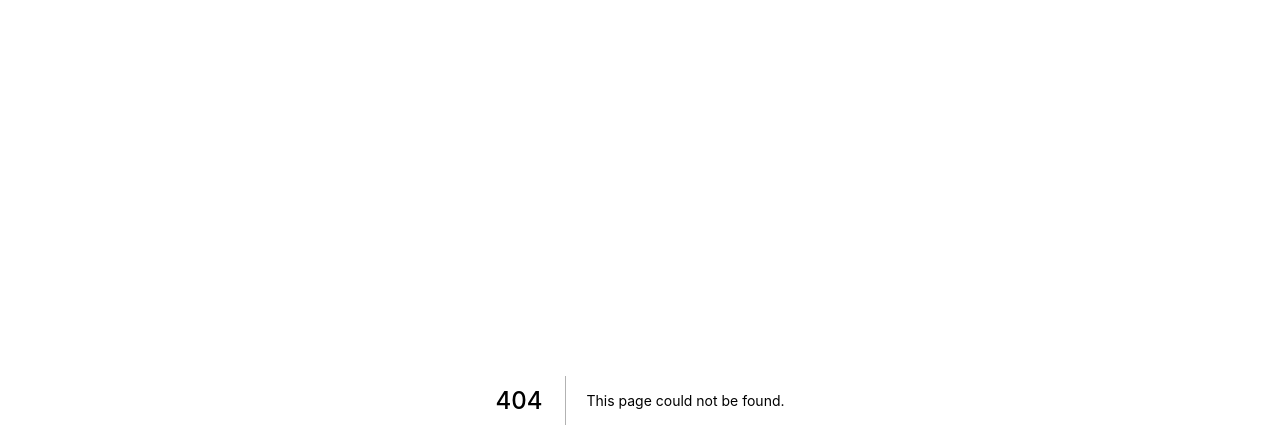
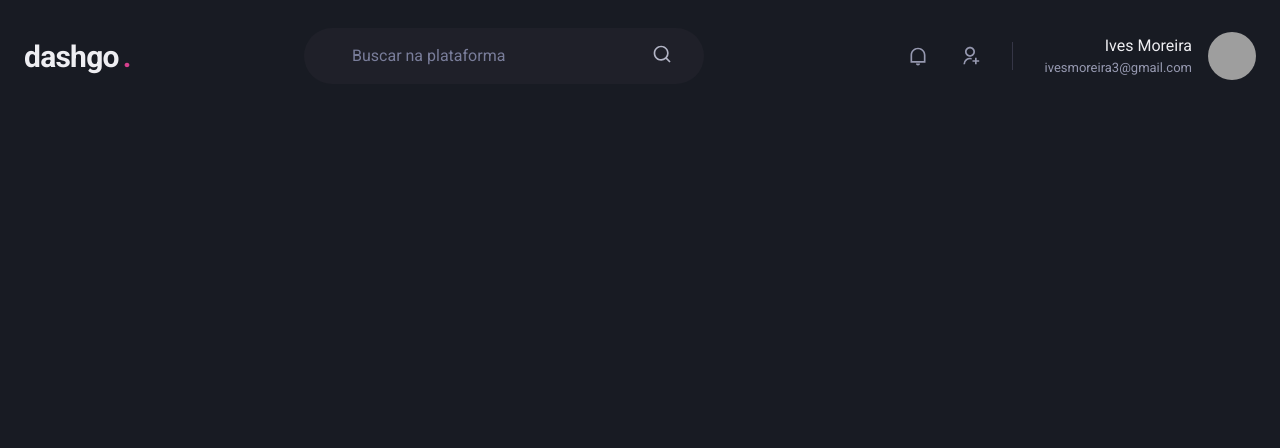
Before and after one commit to Ives-Gomes/dashgo, a Next.js app: page /dashboard in a window 1280 px wide. Before the commit this address had no page. Shown: the top 448 px of the page. Built offline with nearby package versions, Linux system fonts and the light colour scheme; grey boxes are pictures that could not be loaded.

Commit message:
feat: add header search bar and user infos

```diff
--- a/package.json
+++ b/package.json
@@ -16,7 +16,8 @@
     "framer-motion": "^7.2.0",
     "next": "12.2.5",
     "react": "18.2.0",
-    "react-dom": "18.2.0"
+    "react-dom": "18.2.0",
+    "react-icons": "4.2.0"
   },
   "devDependencies": {
     "@types/node": "18.7.6",
--- /dev/null
+++ b/src/components/Header.tsx
@@ -0,0 +1,78 @@
+import { Flex, Input, Text, Icon, HStack, Box, Avatar } from '@chakra-ui/react'
+import { RiSearchLine, RiNotificationLine, RiUserAddLine } from 'react-icons/ri'
+
+export default function Header() {
+  return (
+    <Flex
+      as="header"
+      w="100%"
+      maxW={1480}
+      h="20"
+      mx="auto"
+      mt="4"
+      px="6"
+      align="center"
+    >
+      <Text
+        fontSize="3xl"
+        fontWeight="bold"
+        letterSpacing="tight"
+        w="64"
+      >
+        dashgo
+        <Text as="span" ml="1" color="pink.500">.</Text>
+      </Text>
+
+      <Flex
+        as="label"
+        flex="1"
+        py="4"
+        px="8"
+        ml="6"
+        maxW={400}
+        alignSelf="center"
+        color="gray.200"
+        position="relative"
+        bg="gray.800"
+        borderRadius="full"
+      >
+        <Input
+          color="gray.50"
+          variant="unstyled"
+          px="4"
+          mr="4"
+          placeholder="Buscar na plataforma"
+          _placeholder={{ color: 'gray.400' }}
+        />
+
+        <Icon as={RiSearchLine} fontSize="20" />
+      </Flex>
+
+      <Flex align="center" ml="auto">
+        <HStack
+          spacing="8"
+          mx="8"
+          pr="8"
+          py="1"
+          color="gray.300"
+          borderRightWidth={1}
+          borderColor="gray.700"
+        >
+          <Icon as={RiNotificationLine} fontSize="20" />
+          <Icon as={RiUserAddLine} fontSize="20" />
+        </HStack>
+
+        <Flex align="center">
+          <Box mr="4" textAlign="right">
+            <Text>Ives Moreira</Text>
+            <Text color="gray.300" fontSize="small">
+              ivesmoreira3@gmail.com
+            </Text>
+          </Box>
+
+          <Avatar size="md" name="Ives Moreira" src="https://github.com/ives-gomes.png" />
+        </Flex>
+      </Flex>
+    </Flex>
+  )
+}
--- a/src/pages/_document.tsx
+++ b/src/pages/_document.tsx
@@ -1,4 +1,4 @@
-import Document, { Head, Html, Main, NextScript } from "next/document";
+import Document, { Head, Html, Main, NextScript } from 'next/document';
 
 export default class MyDocument extends Document {
   render() {
--- /dev/null
+++ b/src/pages/dashboard.tsx
@@ -0,0 +1,7 @@
+import Header from '@components/Header';
+
+export default function Dashboard() {
+  return (
+    <Header />
+  )
+}
```
Also changed, not shown: src/components/Form/Input.tsx (+6 -1 lines), 1 other file (tests, documents, lock files or other folders).
